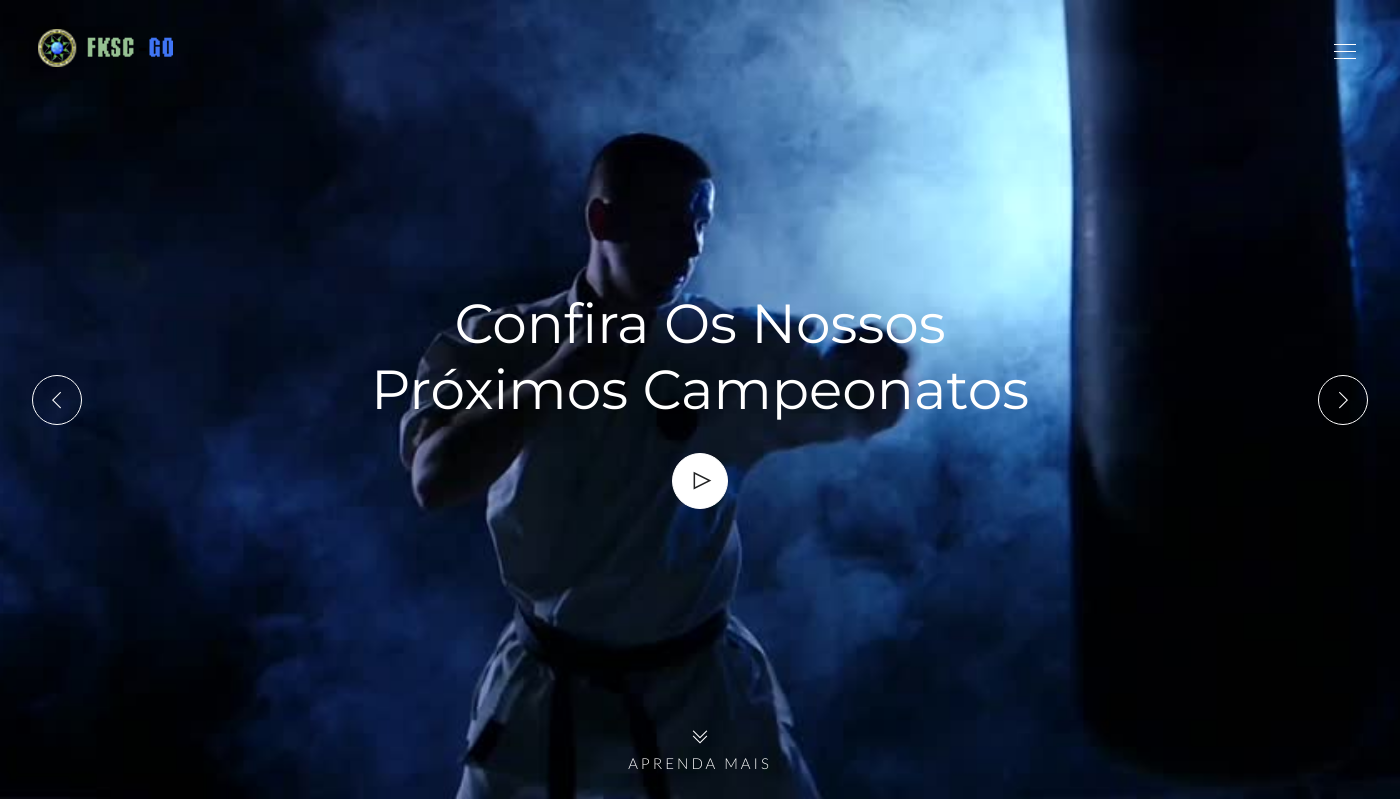
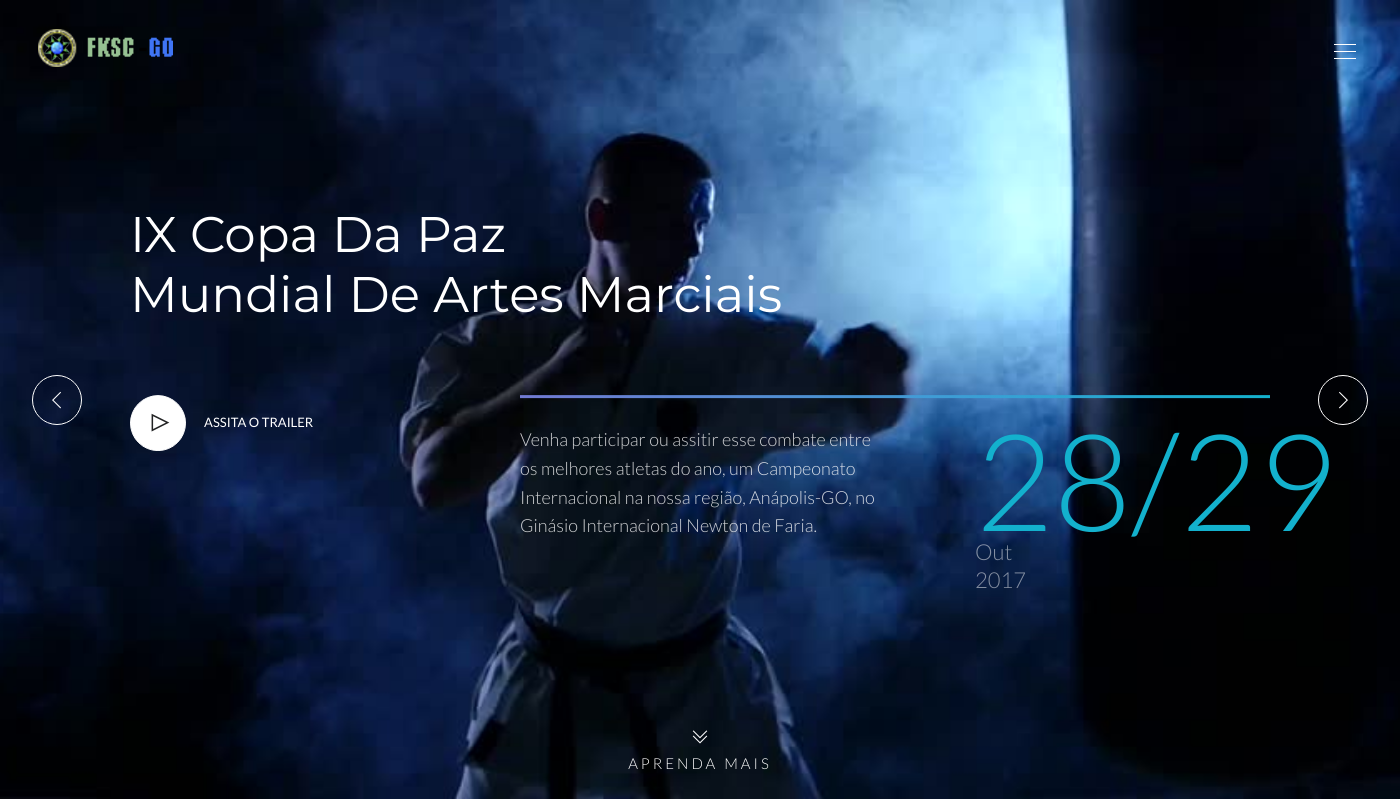
Before and after one commit to soonsam123/Django_FKSCv2, a Django app: page / in a window 1400 px wide. Shown: the top 799 px of the page. Run offline with Django 3.2, Linux system fonts and the light colour scheme; some libraries are stand-ins or nearby versions.

Commit message:
Making the final small changes

```diff
--- a/filiados/templates/filiados/academias.html
+++ b/filiados/templates/filiados/academias.html
@@ -13,7 +13,7 @@
                 </div>
                 <a href="#js__scroll-to-section" class="text-uppercase s-btn s-btn-icon--md s-btn--primary-brd g-radius--50 g-padding-x-60--xs">Filie-se</a>
             </div>
-            <a href="http://keenthemes.com/" class="s-scroll-to-section-v1--bc g-margin-b-15--xs">
+            <a href="#academias" class="s-scroll-to-section-v1--bc g-margin-b-15--xs">
                 <span class="g-font-size-18--xs g-color--white ti-angle-double-down"></span>
                 <p class="text-uppercase g-font-family--playfair g-color--white g-letter-spacing--3 g-margin-b-0--xs">Confira as Academias Filiadas</p>
             </a>
@@ -49,7 +49,7 @@
 
     <!-- Tabela das Academias Filiadas -->
 
-        <div class="col-xs-12 col-sm-12 col-md-12 col-lg-12">
+        <div id="academias" class="col-xs-12 col-sm-12 col-md-12 col-lg-12">
             <div class="panel panel-default"
                  <div class="panel-body">
                      <h3>Academias Filiadas - 2017</h3>
--- a/filiados/templates/filiados/atletas.html
+++ b/filiados/templates/filiados/atletas.html
@@ -13,7 +13,7 @@
                 </div>
                 <a href="#js__scroll-to-section" class="text-uppercase s-btn s-btn-icon--md s-btn--primary-brd g-radius--50 g-padding-x-60--xs">Filie-se</a>
             </div>
-            <a href="http://keenthemes.com/" class="s-scroll-to-section-v1--bc g-margin-b-15--xs">
+            <a href="#atletas" class="s-scroll-to-section-v1--bc g-margin-b-15--xs">
                 <span class="g-font-size-18--xs g-color--white ti-angle-double-down"></span>
                 <p class="text-uppercase g-font-family--playfair g-color--white g-letter-spacing--3 g-margin-b-0--xs">Confira os Atletas Filiados</p>
             </a>
@@ -49,7 +49,7 @@
 
     <!-- Tabela dos Atletas Filiados -->
 
-    <div class="col-xs-12 col-sm-12 col-md-12 col-lg-12">
+    <div id="atletas" class="col-xs-12 col-sm-12 col-md-12 col-lg-12">
         <div class="panel panel-default"
              <div class="panel-body">
                  <h3>Atletas Filiados - 2017</h3>
--- a/filiados/templates/filiados/pretas.html
+++ b/filiados/templates/filiados/pretas.html
@@ -13,7 +13,7 @@
                 </div>
                 <a href="#js__scroll-to-section" class="text-uppercase s-btn s-btn-icon--md s-btn--primary-brd g-radius--50 g-padding-x-60--xs">Registre-se</a>
             </div>
-            <a href="http://keenthemes.com/" class="s-scroll-to-section-v1--bc g-margin-b-15--xs">
+            <a href="#pretas" class="s-scroll-to-section-v1--bc g-margin-b-15--xs">
                 <span class="g-font-size-18--xs g-color--white ti-angle-double-down"></span>
                 <p class="text-uppercase g-font-family--playfair g-color--white g-letter-spacing--3 g-margin-b-0--xs">Confira os Pretas Registrados</p>
             </a>
@@ -51,7 +51,7 @@
 
     <!-- Tabela dos Pretas Registrados -->
 
-    <div class="col-xs-12 col-sm-12 col-md-12 col-lg-12">
+    <div id= 'pretas' class="col-xs-12 col-sm-12 col-md-12 col-lg-12">
         <div class="panel panel-default"
              <div class="panel-body">
                  <h3>Faixas Pretas Registrados</h3>
--- a/inicial/templates/inicial/base.html
+++ b/inicial/templates/inicial/base.html
@@ -90,7 +90,7 @@
                         <ul class="list-unstyled s-header__nav-menu">
                             <li class="s-header__nav-menu-item"><a class="s-header__nav-menu-link s-header__nav-menu-link-divider" href="{% url 'inicial:index' %}#about">Sobre</a></li>
                             <li class="s-header__nav-menu-item"><a class="s-header__nav-menu-link s-header__nav-menu-link-divider" href="#">Time</a></li>
-                            <li class="s-header__nav-menu-item"><a class="s-header__nav-menu-link s-header__nav-menu-link-divider" href="{% url 'filiados:index' %}">Serviços</a></li>
+                            <li class="s-header__nav-menu-item"><a class="s-header__nav-menu-link s-header__nav-menu-link-divider" href="{% url 'filiados:index' %}#js__scroll-to-section">Serviços</a></li>
                             <li class="s-header__nav-menu-item"><a class="s-header__nav-menu-link s-header__nav-menu-link-divider" href="{% url 'campeonatos:index' %}">Eventos</a></li>
                             <li class="s-header__nav-menu-item"><a class="s-header__nav-menu-link s-header__nav-menu-link-divider" href="#">FAQ</a></li>
                             <li class="s-header__nav-menu-item"><a class="s-header__nav-menu-link s-header__nav-menu-link-divider" href="{% url 'filiados:atletas' %}#contato">Contatos</a></li>
--- a/inicial/templates/inicial/index.html
+++ b/inicial/templates/inicial/index.html
@@ -5,16 +5,61 @@
         <div class="s-swiper js__swiper-one-item">
             <!-- Swiper Wrapper -->
             <div class="swiper-wrapper">
-                <div class="g-fullheight--xs g-bg-position--center swiper-slide" style="background: url('{% static 'inicial/img/1920x1080/background1.jpg' %}');">
+                <!--<div class="g-fullheight--xs g-bg-position--center swiper-slide" style="background: url('{% static 'inicial/img/1920x1080/background1.jpg' %}');">
                     <div class="container g-text-center--xs g-ver-center--xs">
                         <div class="g-margin-b-30--xs">
-                            <h1 class="g-font-size-35--xs g-font-size-45--sm g-font-size-55--md g-color--white">Confira os Nossos<br>Próximos Campeonatos</h1>
+                            <h1 class="g-font-size-35--xs g-font-size-45--sm g-font-size-55--md g-color--white">XI Copa da Paz<br>Mundial de Artes Marciais</h1>
                         </div>
                         <a class="js__popup__youtube" href="https://www.youtube.com/watch?v=vWPoxsoSmRQ" title="Video de Introducao">
                             <i class="s-icon s-icon--lg s-icon--white-bg g-radius--circle ti-control-play"></i>
                         </a>
                     </div>
+                </div>-->
+
+                <div class="g-fullheight--xs g-bg-position--center swiper-slide" style="background: url('{% static 'inicial/img/1920x1080/background1.jpg' %}');">
+                    <div class="container g-ver-center--sm g-padding-y-125--xs g-padding-y-0--sm">
+                        <div class="g-margin-t-30--xs g-margin-t-0--sm g-margin-b-30--xs g-margin-b-70--md">
+                            <h1 class="g-font-size-35--xs g-font-size-45--sm g-font-size-50--lg g-color--white">IX Copa da Paz<br>Mundial de Artes Marciais</h1>
+                        </div>
+                        <div class="row">
+                            <div class="col-sm-8 col-sm-push-4 g-margin-b-50--xs g-margin-b-0--md">
+                                <div class="s-promo-block-v3__divider g-display-none--xs g-display-block--md"></div>
+                                <div class="row">
+                                    <div class="col-sm-6 g-margin-b-30--xs g-margin-b-0--md">
+                                        <div class="wow fadeInLeft" data-wow-duration=".3" data-wow-delay=".4s">
+                                            <p class="g-font-size-18--xs g-color--white-opacity">Venha participar ou assitir esse combate entre os melhores atletas do ano, um Campeonato Internacional na nossa região, Anápolis-GO, no Ginásio Internacional Newton de Faria.</p>
+                                        </div>
+                                    </div>
+                                    <div class="col-sm-5 col-sm-offset-1">
+                                        <div class="clearfix">
+                                            <div class="pull-left">
+                                                <div class="wow fadeInLeft" data-wow-duration=".3" data-wow-delay=".3s">
+                                                    <span class="s-promo-block-v3__date g-font-size-100--xs g-font-size-135--lg g-font-weight--300 g-color--primary">28/29</span>
+                                                </div>
+                                            </div>
+                                            <div class="wow fadeInLeft" data-wow-duration=".3" data-wow-delay=".1s">
+                                                <span class="s-promo-block-v3__month g-font-size-18--xs g-font-size-22--lg g-font-weight--300 g-color--white-opacity-light">Out</span>
+                                                <span class="s-promo-block-v3__year g-font-size-18--xs g-font-size-22--lg g-font-weight--300 g-color--white-opacity-light">2017</span>
+                                            </div>
+                                        </div>
+                                    </div>
+                                </div>
+                            </div>
+                            <div class="col-sm-4 col-sm-pull-8">
+                                <div class="wow fadeInLeft" data-wow-duration=".3" data-wow-delay=".5s">
+                                    <a class="js__popup__youtube" href="https://www.youtube.com/channel/UCY7WvojM2d1-4qNf_cO7Ezg" title="Videos da FKSC">
+                                        <i class="s-icon s-icon--lg s-icon--white-bg g-radius--circle ti-control-play"></i>
+                                        <span class="text-uppercase g-font-size-13--xs g-color--white g-padding-x-15--xs">Assita o Trailer</span>
+                                    </a>
+                                </div>
+                            </div>
+                        </div>
+                    </div>
                 </div>
+
+
+
+
                 <div class="g-fullheight--xs g-bg-position--center swiper-slide" style="background: url('{% static 'inicial/img/1920x1080/background2.jpg' %}');">
                     <div class="container g-text-center--xs g-ver-center--xs">
                         <div class="g-margin-b-30--xs">
@@ -28,6 +73,8 @@
                     </div>
                 </div>
             </div>
+        </div>
+
             <!-- End Swiper Wrapper -->
 
             <!-- Arrows -->
--- a/videos/templates/videos/index.html
+++ b/videos/templates/videos/index.html
@@ -11,9 +11,9 @@
                     <h1 class="g-font-size-55--sm g-font-size-70--lg g-font-family--playfair g-color--primary g-margin-b-20--xs g-margin-b-40--sm">Assista os Katas Shotokan</h1>
                     <p class="g-font-size-18--xs g-font-size-20--sm g-font-size-24--lg g-color--white g-margin-b-0--xs">Você pode conferir vários katas e técnicas aqui. Não se esqueça, qualquer dúvida você deve perguntar ao seu professor.</p>
                 </div>
-                <a href="#js__scroll-to-section" class="text-uppercase s-btn s-btn-icon--md s-btn--primary-brd g-radius--50 g-padding-x-60--xs">Assita</a>
+                <a href="#videos" class="text-uppercase s-btn s-btn-icon--md s-btn--primary-brd g-radius--50 g-padding-x-60--xs">Assita</a>
             </div>
-            <a href="http://keenthemes.com/" class="s-scroll-to-section-v1--bc g-margin-b-15--xs">
+            <a href="#videos" class="s-scroll-to-section-v1--bc g-margin-b-15--xs">
                 <span class="g-font-size-18--xs g-color--white ti-angle-double-down"></span>
                 <p class="text-uppercase g-font-family--playfair g-color--white g-letter-spacing--3 g-margin-b-0--xs">Confira os Vídeos</p>
             </a>
@@ -23,7 +23,7 @@
         <!--========== PAGE CONTENT ==========-->
     <!-- Inicio dos Videos -->
     <br><br><br><br>
-    <div class="container">
+    <div id="videos" class="container">
     <h2 class="g-font-size-32--xs g-font-size-36--md">CLIQUE NO NOME DO VIDEO E ASSISTA!</h2>
     <br><br>
         <div class="row">
```
